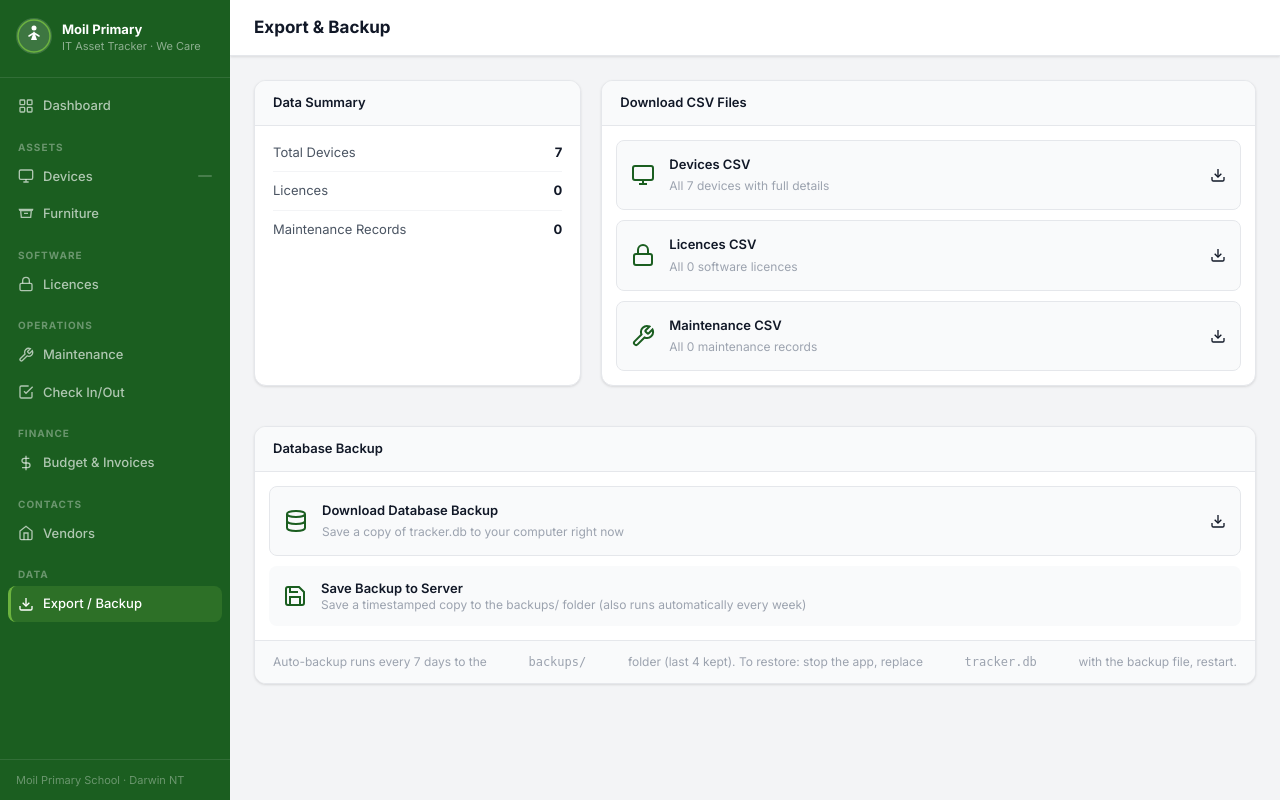
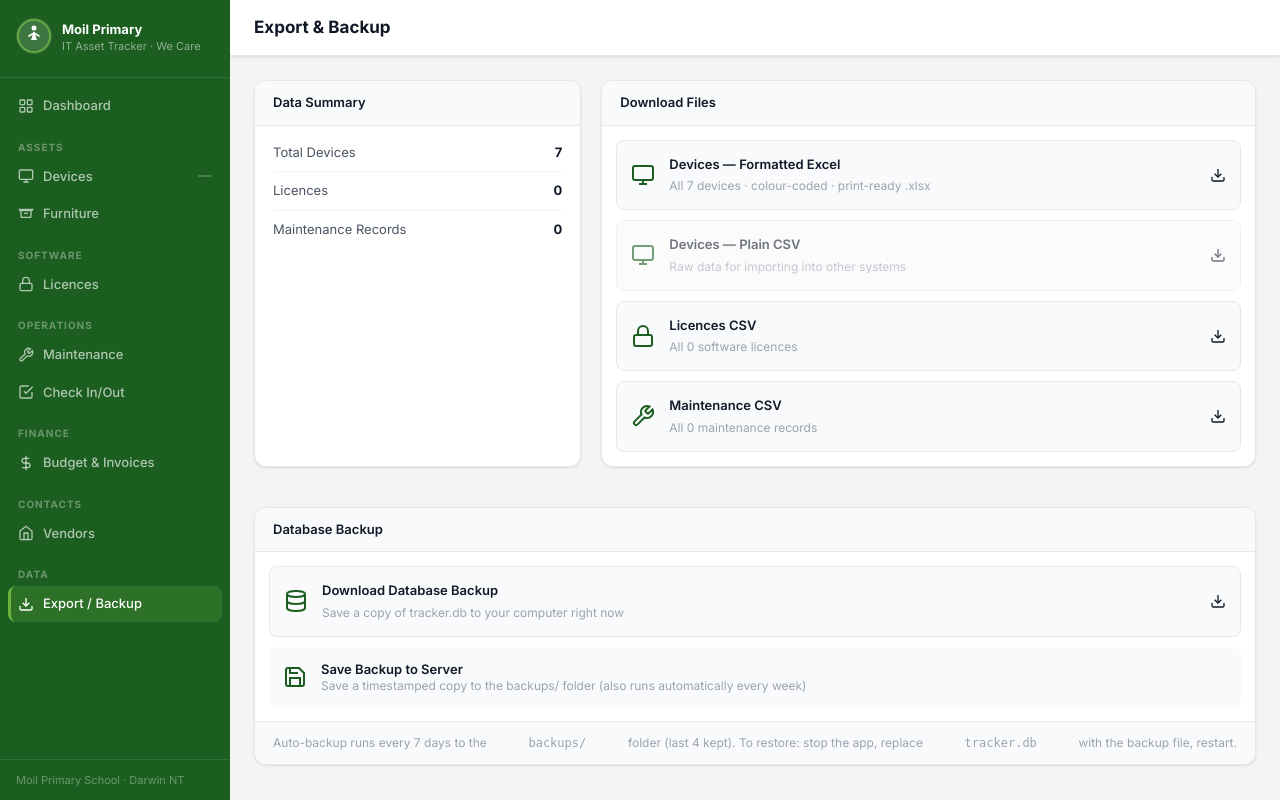
Before and after one commit to Amritak47/school-assets, a Flask app: page /export in a window 1280 px wide. Run offline with Flask 3, Linux system fonts and the light colour scheme; data comes from the database, SQL or seed files in the repository; data that the repository does not hold is empty.

Commit message:
Export page: promote formatted Excel, keep plain CSV as secondary option
https://claude.ai/code/session_01BcCwyawwxEcVQ4dbTMZF8L

```diff
--- a/templates/export.html
+++ b/templates/export.html
@@ -15,13 +15,21 @@
   </div>
 
   <div class="card">
-    <div class="card-head">Download CSV Files</div>
+    <div class="card-head">Download Files</div>
     <div class="export-actions">
-      <a href="{{ url_for('export_devices') }}" class="export-btn">
+      <a href="{{ url_for('export_devices_xlsx') }}" class="export-btn">
         <svg viewBox="0 0 24 24" fill="none" stroke="currentColor" stroke-width="2"><rect x="2" y="3" width="20" height="14" rx="2"/><path d="M8 21h8M12 17v4"/></svg>
         <div>
-          <strong>Devices CSV</strong>
-          <span>All {{ dev_count }} devices with full details</span>
+          <strong>Devices — Formatted Excel</strong>
+          <span>All {{ dev_count }} devices · colour-coded · print-ready .xlsx</span>
+        </div>
+        <svg viewBox="0 0 24 24" fill="none" stroke="currentColor" stroke-width="2" width="16" height="16"><path d="M21 15v4a2 2 0 0 1-2 2H5a2 2 0 0 1-2-2v-4"/><polyline points="7 10 12 15 17 10"/><line x1="12" y1="15" x2="12" y2="3"/></svg>
+      </a>
+      <a href="{{ url_for('export_devices') }}" class="export-btn" style="opacity:.6">
+        <svg viewBox="0 0 24 24" fill="none" stroke="currentColor" stroke-width="2"><rect x="2" y="3" width="20" height="14" rx="2"/><path d="M8 21h8M12 17v4"/></svg>
+        <div>
+          <strong>Devices — Plain CSV</strong>
+          <span>Raw data for importing into other systems</span>
         </div>
         <svg viewBox="0 0 24 24" fill="none" stroke="currentColor" stroke-width="2" width="16" height="16"><path d="M21 15v4a2 2 0 0 1-2 2H5a2 2 0 0 1-2-2v-4"/><polyline points="7 10 12 15 17 10"/><line x1="12" y1="15" x2="12" y2="3"/></svg>
       </a>
```
